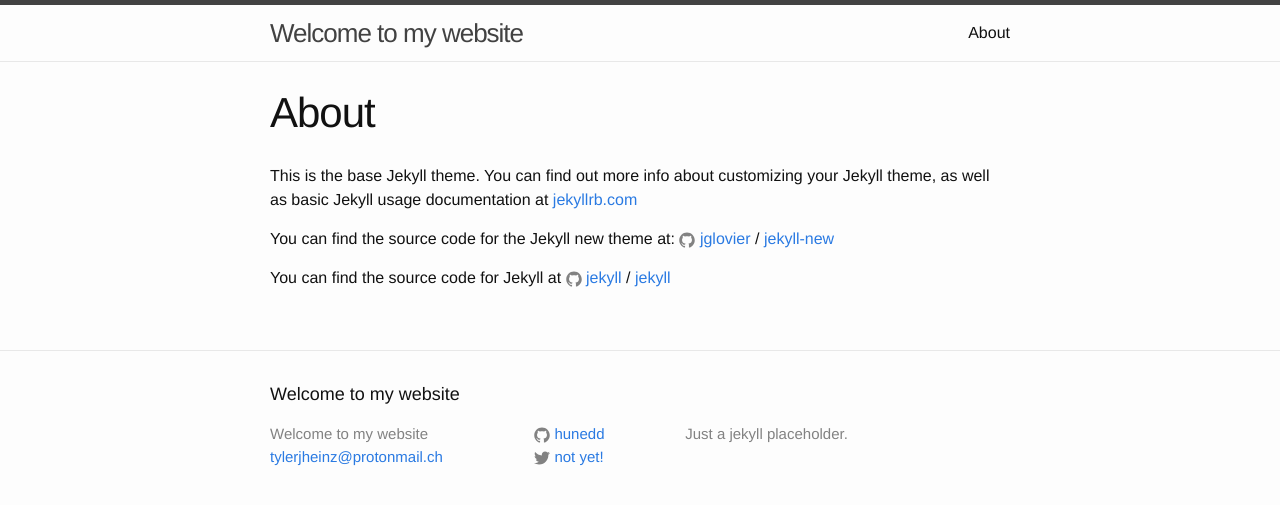
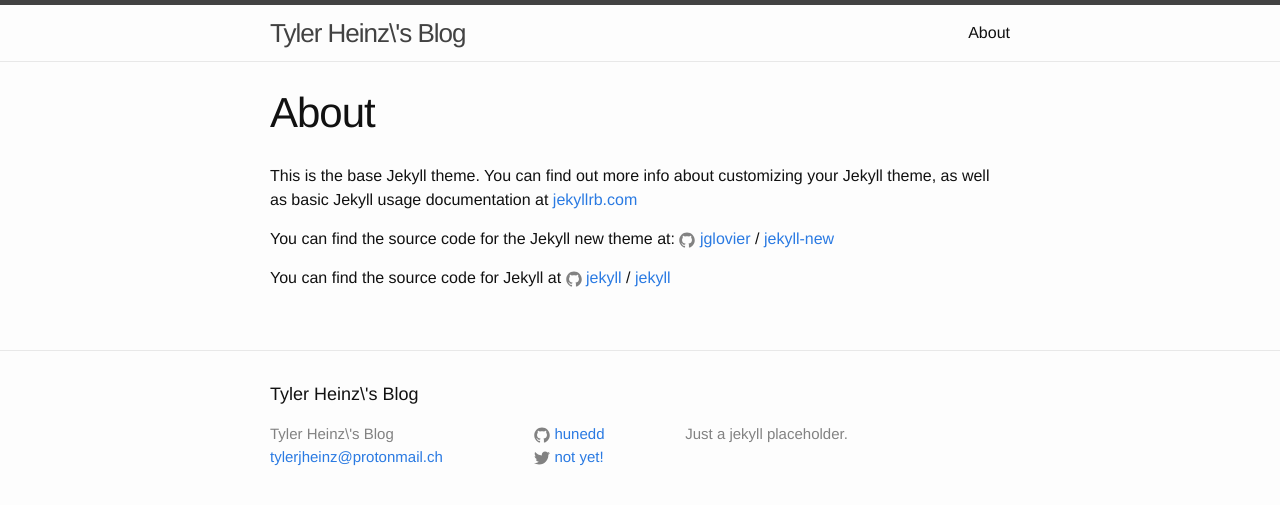
Before and after one commit to hunedd/hunedd.github.io, a Jekyll site: the page built from about.md, in a window 1280 px wide. Shown: the top 505 px of the page. Built offline with Jekyll 4.4.1, drawn with Linux system fonts in a browser that asks for light colours.

Commit message:
Update _config.yml

```diff
--- a/_config.yml
+++ b/_config.yml
@@ -6,7 +6,7 @@
 # 'jekyll serve'. If you change this file, please restart the server process.
 
 # Site settings
-title:  Welcome to my website
+title:  Tyler Heinz\'s Blog
 email: tylerjheinz@protonmail.ch
 description: Just a  jekyll placeholder.
 baseurl: "" # the subpath of your site, e.g. /blog
```
